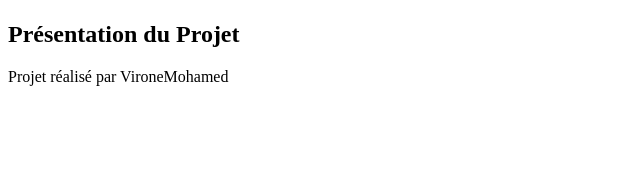
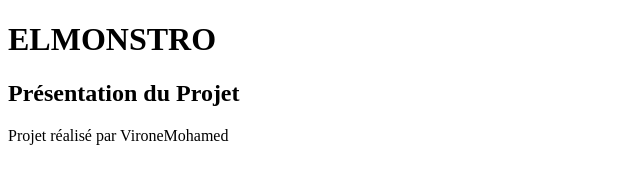
Before and after one commit to wee69140/mon-chef-_d-uvre-virone-mohamed, a plain HTML site: page index.HTML in a window 1280 px wide. Shown: the whole page, without its empty margins (0-640 px from the left). Drawn offline with Linux system fonts and the light colour scheme.

Commit message:
Initial commit: Création de la structure et de la page d'accueil

```diff
--- a/index.HTML
+++ b/index.HTML
@@ -8,7 +8,7 @@
 <body>
     <header>
         <h1>
-
+        ELMONSTRO
         </h1>
     </header>
         <nav>
```
